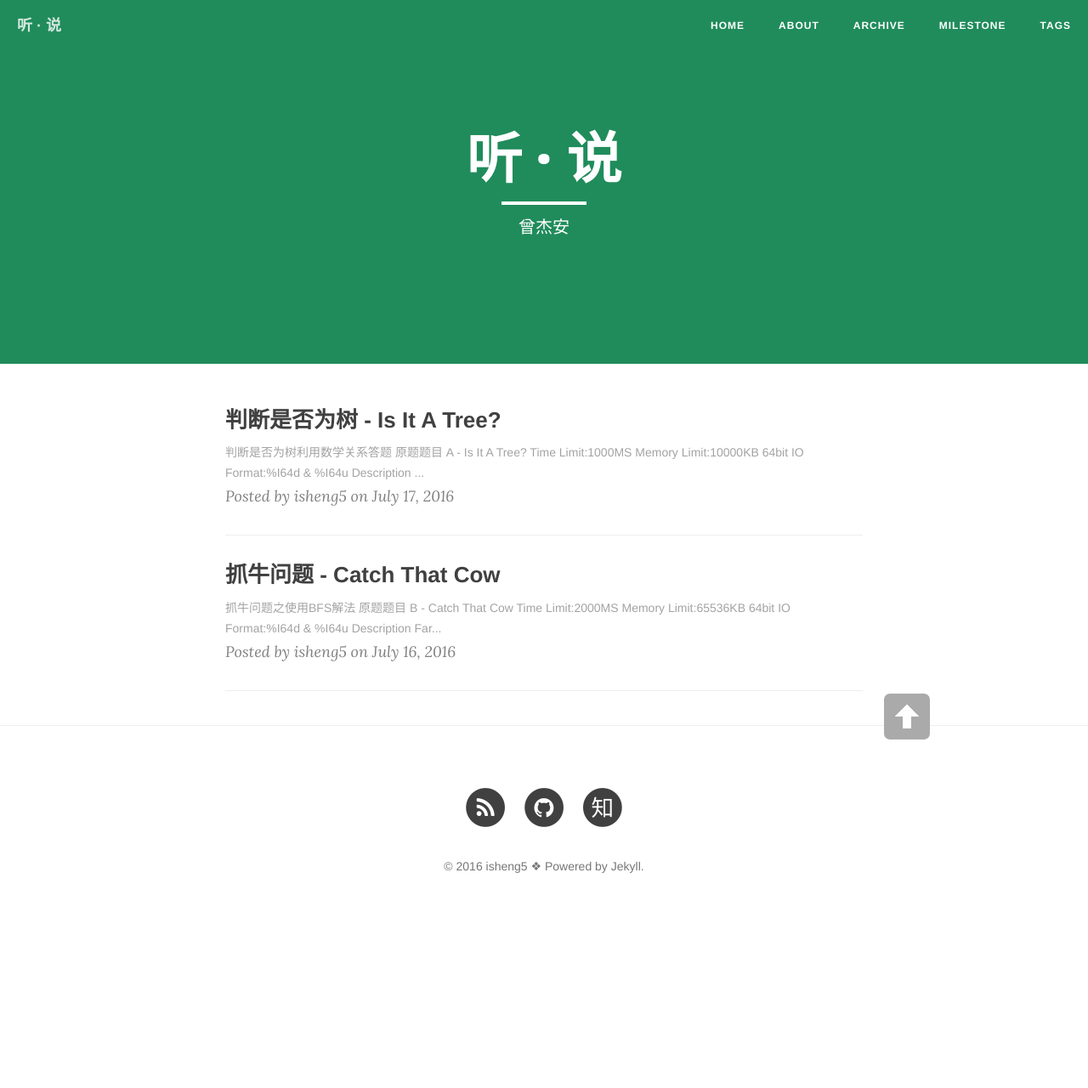
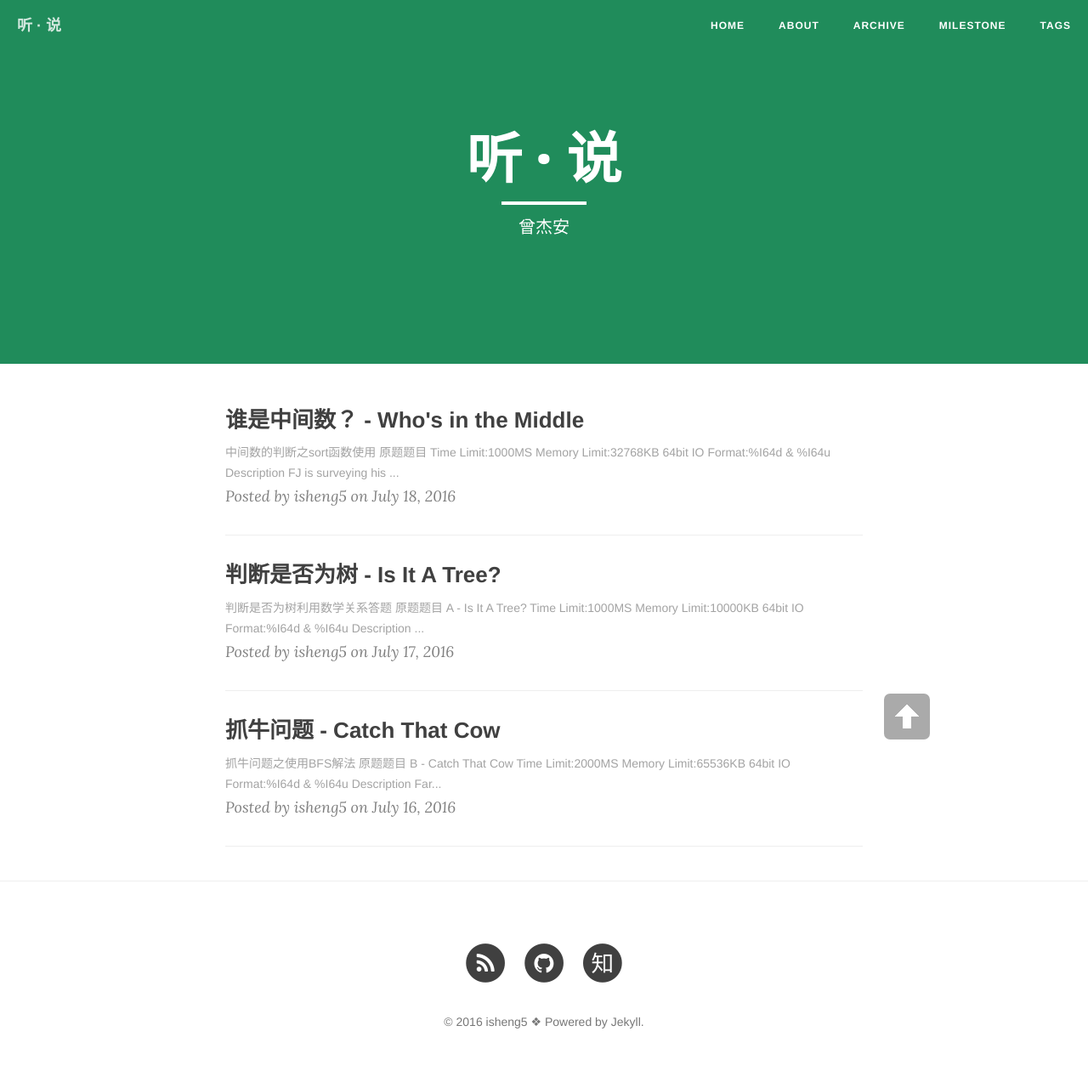
Before and after one commit to mapoio/blog, a Jekyll site: the page built from index.html, in a window 1280 px wide. Shown: the whole page at 85% size. Built offline with Jekyll 4.4.1, drawn with Linux system fonts in a browser that asks for light colours; nearby versions of some CDN libraries; the list of posts is cut into pages by our own code; before the commit the page ends 1097 px from its top, so only the background shows below that; some of the changed lines change nothing that is shown.

Commit message:
推送新文章-谁是中间数

````diff
--- /dev/null
+++ b/_posts/2016-07-18-week-2-g.md
@@ -0,0 +1,81 @@
+---
+layout: post
+title: 谁是中间数？ - Who's in the Middle
+date: 2016-07-18
+categories: blog
+tags: [ACM集训]
+description: 这个题目直接调用函数sort（）就好了，快速解决问题
+---
+
+### 中间数的判断之sort函数使用
+
+> ### 原题题目
+>
+>Time Limit:1000MS     Memory Limit:32768KB     64bit IO Format:%I64d & %I64u
+>
+>### Description
+>
+>FJ is surveying his herd to find the most average cow. He wants to know how much milk this 'median' cow gives: half of the cows give as much or more than the median; half give as much or less.
+>
+>Given an odd number of cows N (1 <= N < 10,000) and their milk output (1..1,000,000), find the median amount of milk given such that at least half the cows give the same amount of milk or more and at least half give the same or less.
+>
+>#### Input
+>
+>* Line 1: A single integer N
+>
+>* Lines 2..N+1: Each line contains a single integer that is the milk output of one cow.
+>
+>#### Output
+>
+>* Line 1: A single integer that is the median milk output.
+>
+>#### Sample Input
+>5
+>
+>2
+>
+>4
+>
+>1
+>
+>3
+>
+>5
+>
+>#### Sample Output
+>3
+>
+>#### Hint
+> INPUT DETAILS: Five cows with milk outputs of 1..5 OUTPUT DETAILS: 1 and 2 are below 3; 4 and 5 are above 3.
+
+### 我的思路
+这道题目还是比较简单的，直接使用函数sort()对输入的数据进行排序就可以然后输出中间那个数据就1可以了。
+
+### 调试过程
+一次通过，无调试信息。
+
+### 改进
+后期有用快排试了一下，发现效率不如函数sort()所以没啥子改进的。
+
+### 我的代码
+```c++
+#include <iostream>
+#include <algorithm>//sort函数的头文件
+#include <cstdio>
+
+using namespace std;
+
+int w2tgGa[10001];
+
+int main(){
+    int g;
+//    freopen("in.txt", "r", stdin);
+    while(cin>>g){
+        for (int i = 0; i < g; ++i)
+            cin>>w2tgGa[i];
+        sort(w2tgGa,w2tgGa + g);//使用sort函数排序
+        cout << w2tgGa[(g-1) / 2] << endl;
+    }
+}
+```
+Conding是一件有趣的事情！
````
Also changed, not shown: _includes/footer.html (line endings or trailing spaces).
